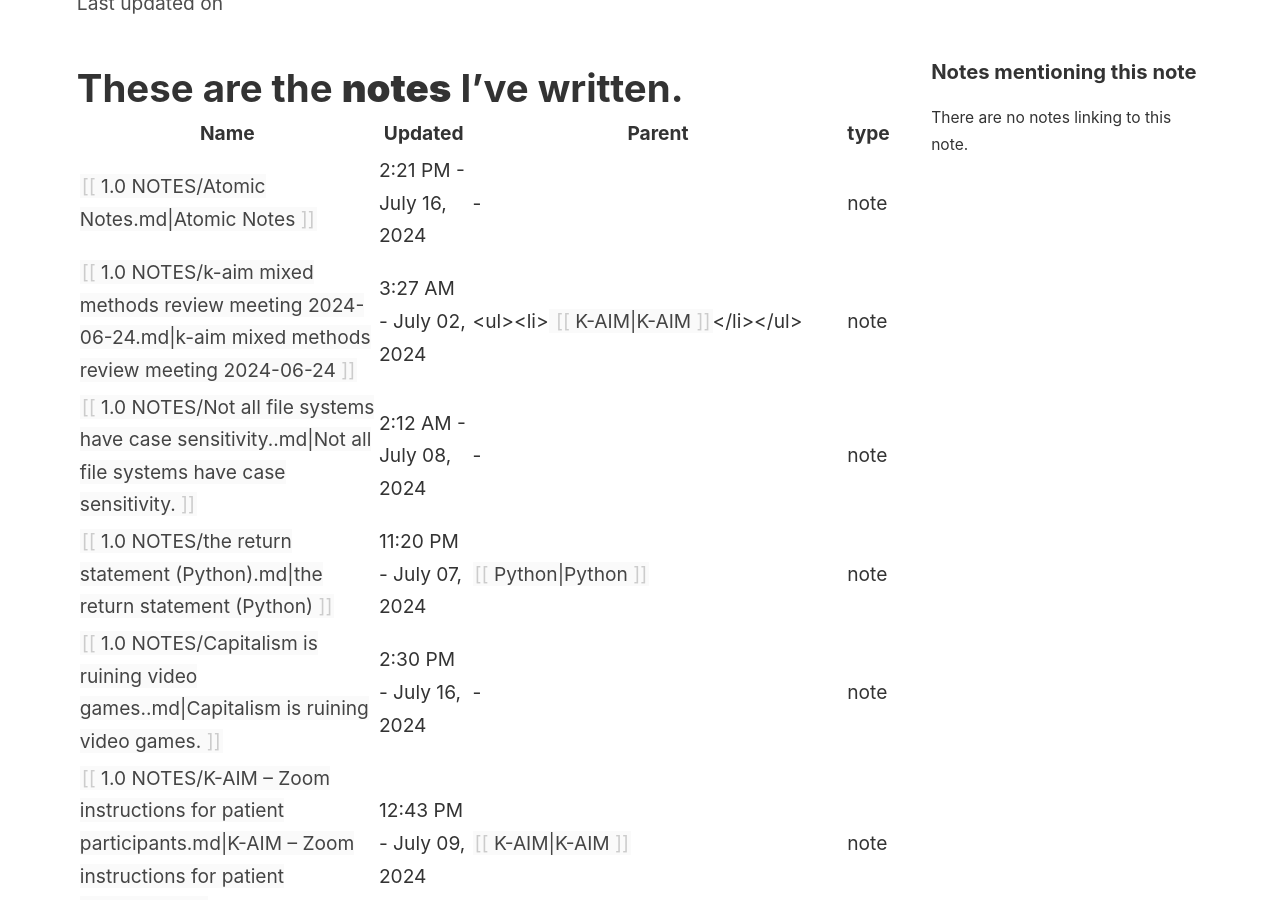
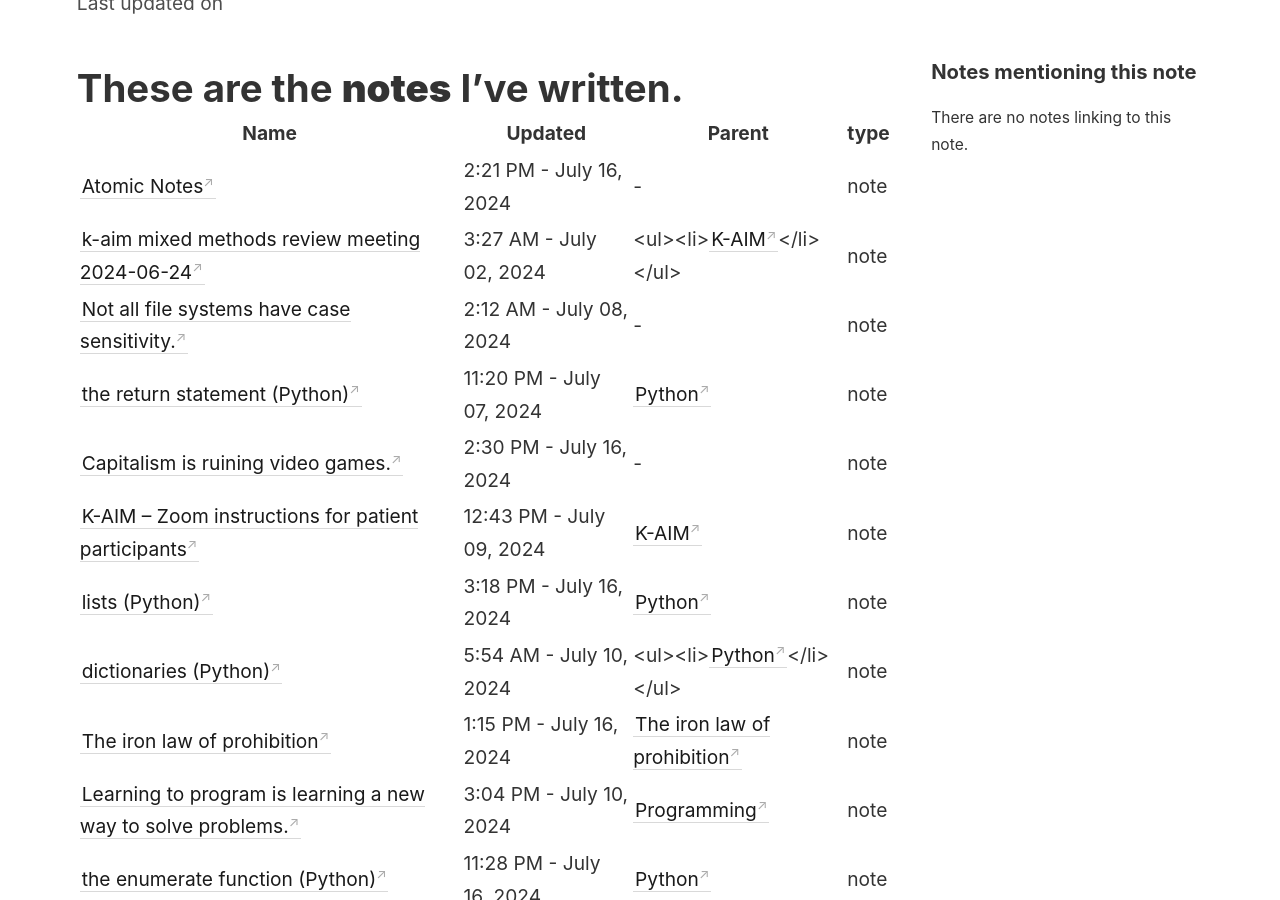
Before and after one commit to emili-o/notes4all, a Jekyll site: the page built from _notes/index.md, in a window 1280 px wide and 900 px high, scrolled down 218 px. Built offline with Jekyll 4.4.1, drawn with Linux system fonts in a browser that asks for light colours; some of the changed text lies outside the part shown.

Commit message:
PUSH NOTE : index.md

```diff
--- a/_notes/index.md
+++ b/_notes/index.md
@@ -13,15 +13,15 @@ share: true
 
 | Name                                                                                                                                        | Updated                  | Parent                                                                    | type |
 | ------------------------------------------------------------------------------------------------------------------------------------------- | ------------------------ | ------------------------------------------------------------------------- | ---- |
-| [[1.0 NOTES/Atomic Notes.md\|Atomic Notes]]                                                                                                 | 2:21 PM - July 16, 2024  | \-                                                                        | note |
-| [[1.0 NOTES/k-aim mixed methods review meeting 2024-06-24.md\|k-aim mixed methods review meeting 2024-06-24]]                               | 3:27 AM - July 02, 2024  | <ul><li>[[K-AIM\|K-AIM]]</li></ul>                                       | note |
-| [[1.0 NOTES/Not all file systems have case sensitivity..md\|Not all file systems have case sensitivity.]]                                   | 2:12 AM - July 08, 2024  | \-                                                                        | note |
-| [[1.0 NOTES/the return statement (Python).md\|the return statement (Python)]]                                                               | 11:20 PM - July 07, 2024 | [[Python\|Python]]                                                        | note |
-| [[1.0 NOTES/Capitalism is ruining video games..md\|Capitalism is ruining video games.]]                                                     | 2:30 PM - July 16, 2024  | \-                                                                        | note |
-| [[1.0 NOTES/K-AIM – Zoom instructions for patient participants.md\|K-AIM – Zoom instructions for patient participants]]                     | 12:43 PM - July 09, 2024 | [[K-AIM\|K-AIM]]                                                          | note |
-| [[1.0 NOTES/lists (Python).md\|lists (Python)]]                                                                                             | 3:18 PM - July 16, 2024  | [[Python\|Python]]                                                        | note |
-| [[1.0 NOTES/dictionaries (Python).md\|dictionaries (Python)]]                                                                               | 5:54 AM - July 10, 2024  | <ul><li>[[Python\|Python]]</li></ul>                                     | note |
-| [[9.0 INBOX/The iron law of prohibition.md\|The iron law of prohibition]]                                                                   | 1:15 PM - July 16, 2024  | [[9.0 INBOX/The iron law of prohibition.md\|The iron law of prohibition]] | note |
-| [[9.0 INBOX/Learning to program is learning a new way to solve problems..md\|Learning to program is learning a new way to solve problems.]] | 3:04 PM - July 10, 2024  | [[9.0 INBOX/Programming.md\|Programming]]                                 | note |
-| [[9.0 INBOX/the enumerate function (Python).md\|the enumerate function (Python)]]                                                           | 11:28 PM - July 16, 2024 | [[Python\|Python]]                                                        | note |
-| [[9.0 INBOX/the while loop (Python).md\|the while loop (Python)]]                                                                           | 3:02 PM - July 16, 2024  | [[Python\|Python]]                                                        | note |
+| [Atomic Notes](Atomic%20Notes.md)                                                                                                 | 2:21 PM - July 16, 2024  | \-                                                                        | note |
+| [k-aim mixed methods review meeting 2024-06-24](k-aim%20mixed%20methods%20review%20meeting%202024-06-24.md)                               | 3:27 AM - July 02, 2024  | <ul><li>[K-AIM](K-AIM.md)</li></ul>                                       | note |
+| [Not all file systems have case sensitivity.](Not%20all%20file%20systems%20have%20case%20sensitivity..md)                                   | 2:12 AM - July 08, 2024  | \-                                                                        | note |
+| [the return statement (Python)](the%20return%20statement%20(Python).md)                                                               | 11:20 PM - July 07, 2024 | [Python](Python.md)                                                        | note |
+| [Capitalism is ruining video games.](Capitalism%20is%20ruining%20video%20games..md)                                                     | 2:30 PM - July 16, 2024  | \-                                                                        | note |
+| [K-AIM – Zoom instructions for patient participants](K-AIM%20%E2%80%93%20Zoom%20instructions%20for%20patient%20participants.md)                     | 12:43 PM - July 09, 2024 | [K-AIM](K-AIM.md)                                                          | note |
+| [lists (Python)](lists%20(Python).md)                                                                                             | 3:18 PM - July 16, 2024  | [Python](Python.md)                                                        | note |
+| [dictionaries (Python)](dictionaries%20(Python).md)                                                                               | 5:54 AM - July 10, 2024  | <ul><li>[Python](Python.md)</li></ul>                                     | note |
+| [The iron law of prohibition](The%20iron%20law%20of%20prohibition.md)                                                                   | 1:15 PM - July 16, 2024  | [The iron law of prohibition](The%20iron%20law%20of%20prohibition.md) | note |
+| [Learning to program is learning a new way to solve problems.](./Learning%20to%20program%20is%20learning%20a%20new%20way%20to%20solve%20problems..md) | 3:04 PM - July 10, 2024  | [Programming](Programming.md)                                 | note |
+| [the enumerate function (Python)](./the%20enumerate%20function%20(Python).md)                                                           | 11:28 PM - July 16, 2024 | [Python](Python.md)                                                        | note |
+| [the while loop (Python)](the%20while%20loop%20(Python).md)                                                                           | 3:02 PM - July 16, 2024  | [Python](Python.md)                                                        | note |
```
Also changed, not shown: other parts of _notes/index.md (+1 -1 lines).
